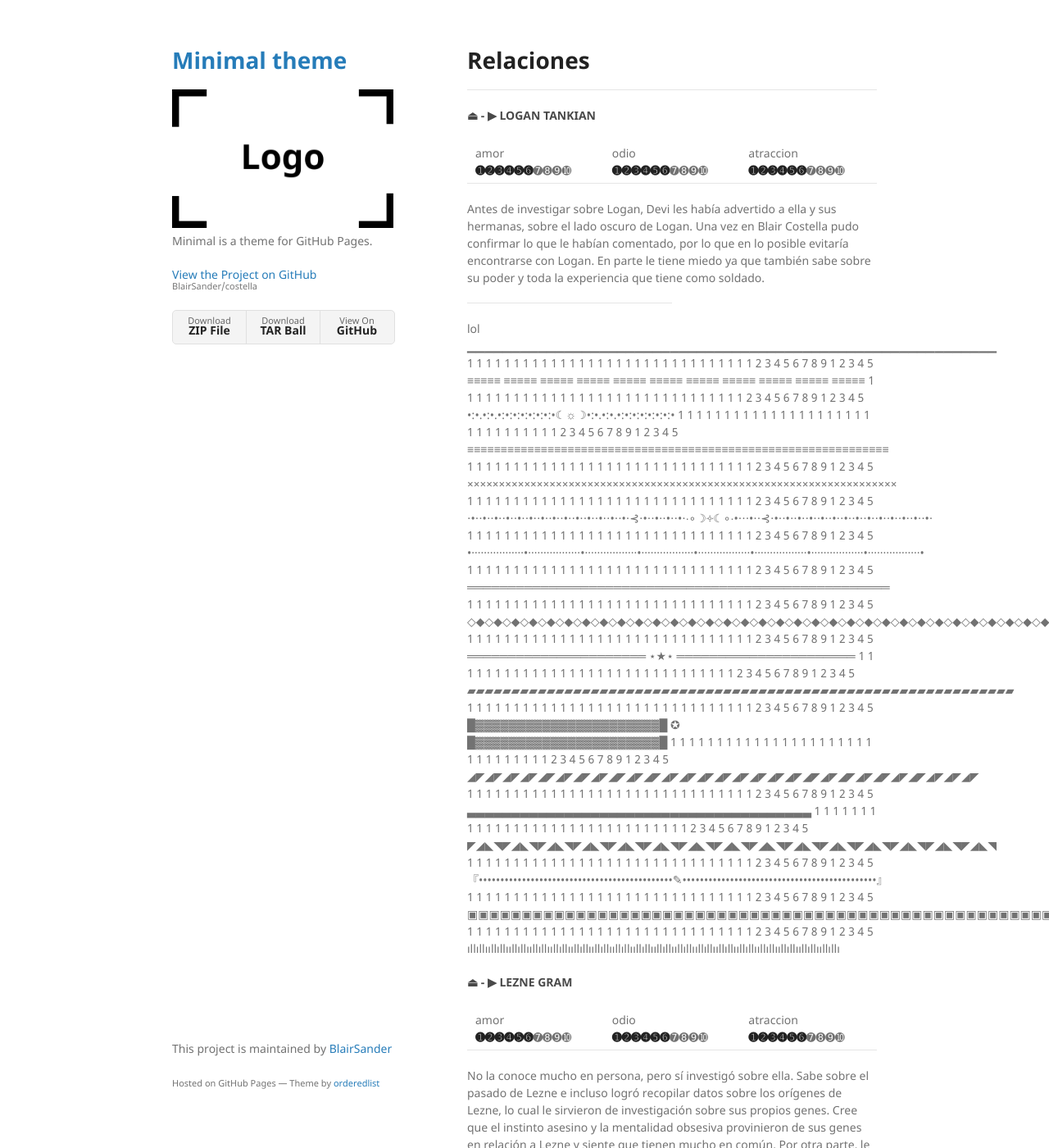
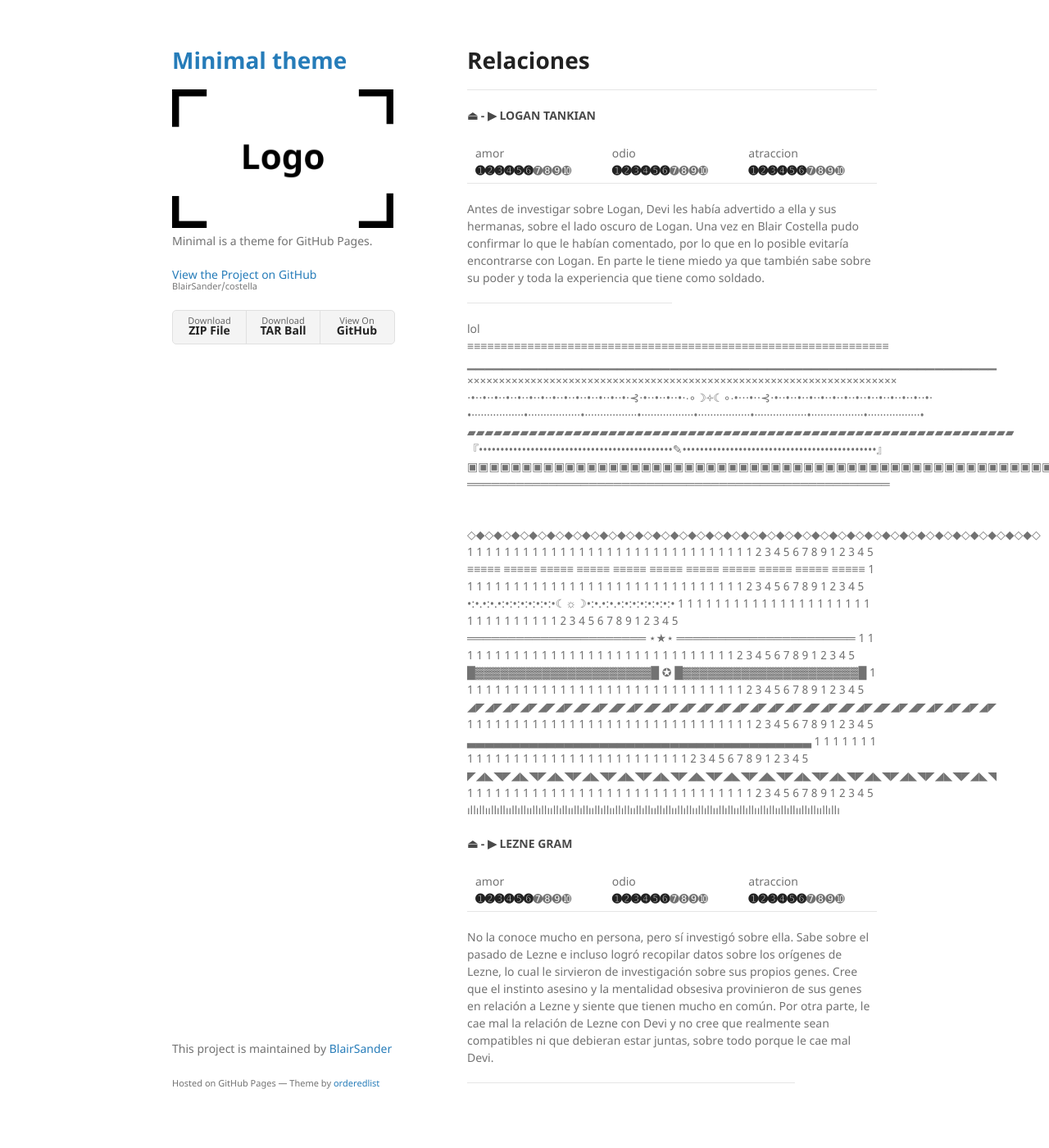
Before and after one commit to BlairSander/costella, a Jekyll site: the page built from relaciones.md, in a window 1280 px wide and 1400 px high. Shown: the whole window at 82% size. Built offline with Jekyll 4.4.1, drawn with Linux system fonts in a browser that asks for light colours; our own code applies the rules of GitHub Pages for plain Markdown files.

Commit message:
Update relaciones.md

```diff
--- a/relaciones.md
+++ b/relaciones.md
@@ -13,39 +13,32 @@ Antes de investigar sobre Logan, Devi les había advertido a ella y sus hermanas
 
  <hr width="50%">
 lol
+<br>≡≡≡≡≡≡≡≡≡≡≡≡≡≡≡≡≡≡≡≡≡≡≡≡≡≡≡≡≡≡≡≡≡≡≡≡≡≡≡≡≡≡≡≡≡≡≡≡≡≡≡≡≡≡≡≡≡≡≡≡≡≡≡
 <br>▁▁▁▁▁▁▁▁▁▁▁▁▁▁▁▁▁▁▁▁▁▁▁▁▁▁▁▁▁▁▁▁▁▁▁▁▁▁▁▁▁▁▁▁▁▁▁▁▁▁▁▁▁▁▁▁▁▁▁▁
+<br>××××××××××××××××××××××××××××××××××××××××××××××××××××××××××××××××××××
+<br>⋅•⋅⋅•⋅⋅•⋅⋅•⋅⋅•⋅⋅•⋅⋅•⋅⋅•⋅⋅•⋅⋅•⋅⋅•⋅⋅•⋅⋅•⋅⋅•⋅⊰⋅•⋅⋅•⋅⋅•⋅⋅•⋅∙∘☽༓☾∘∙•⋅⋅⋅•⋅⋅⊰⋅•⋅⋅•⋅⋅•⋅⋅•⋅⋅•⋅⋅•⋅⋅•⋅⋅•⋅⋅•⋅⋅•⋅⋅•⋅⋅•⋅⋅•⋅⋅•⋅
+<br>•·················•·················•·················•·················•·················•·················•·················•·················•
+<br>▰▰▰▰▰▰▰▰▰▰▰▰▰▰▰▰▰▰▰▰▰▰▰▰▰▰▰▰▰▰▰▰▰▰▰▰▰▰▰▰▰▰▰▰▰▰▰▰▰▰▰▰▰▰▰▰▰▰▰▰▰▰
+<br>『•••••••••••••••••••••••••••••••••••••••••••••✎•••••••••••••••••••••••••••••••••••••••••••••』
+<br>▣▣▣▣▣▣▣▣▣▣▣▣▣▣▣▣▣▣▣▣▣▣▣▣▣▣▣▣▣▣▣▣▣▣▣▣▣▣▣▣▣▣▣▣▣▣▣▣▣▣▣▣▣▣▣▣▣▣▣▣▣▣
+<br>════════════════════════════════════════════════════
+
+
+<br>◇◆◇◆◇◆◇◆◇◆◇◆◇◆◇◆◇◆◇◆◇◆◇◆◇◆◇◆◇◆◇◆◇◆◇◆◇◆◇◆◇◆◇◆◇◆◇◆◇◆◇◆◇◆◇◆◇◆◇◆◇◆◇◆◇
 1 1 1 1 1 1 1 1 1 1 1 1 1 1 1 1 1 1 1 1 1 1 1 1 1 1 1 1 1 1 1 2 3 4 5 6 7 8 9 1 2 3 4 5
 <br>≡≡≡≡≡ ≡≡≡≡≡ ≡≡≡≡≡ ≡≡≡≡≡ ≡≡≡≡≡ ≡≡≡≡≡ ≡≡≡≡≡ ≡≡≡≡≡ ≡≡≡≡≡ ≡≡≡≡≡ ≡≡≡≡≡
 1 1 1 1 1 1 1 1 1 1 1 1 1 1 1 1 1 1 1 1 1 1 1 1 1 1 1 1 1 1 1 2 3 4 5 6 7 8 9 1 2 3 4 5
 <br>•:•.•:•.•:•:•:•:•:•:•:•☾☼☽•:•.•:•.•:•:•:•:•:•:•:•
 1 1 1 1 1 1 1 1 1 1 1 1 1 1 1 1 1 1 1 1 1 1 1 1 1 1 1 1 1 1 1 2 3 4 5 6 7 8 9 1 2 3 4 5
-<br>≡≡≡≡≡≡≡≡≡≡≡≡≡≡≡≡≡≡≡≡≡≡≡≡≡≡≡≡≡≡≡≡≡≡≡≡≡≡≡≡≡≡≡≡≡≡≡≡≡≡≡≡≡≡≡≡≡≡≡≡≡≡≡
-1 1 1 1 1 1 1 1 1 1 1 1 1 1 1 1 1 1 1 1 1 1 1 1 1 1 1 1 1 1 1 2 3 4 5 6 7 8 9 1 2 3 4 5
-<br>××××××××××××××××××××××××××××××××××××××××××××××××××××××××××××××××××××
-1 1 1 1 1 1 1 1 1 1 1 1 1 1 1 1 1 1 1 1 1 1 1 1 1 1 1 1 1 1 1 2 3 4 5 6 7 8 9 1 2 3 4 5
-<br>⋅•⋅⋅•⋅⋅•⋅⋅•⋅⋅•⋅⋅•⋅⋅•⋅⋅•⋅⋅•⋅⋅•⋅⋅•⋅⋅•⋅⋅•⋅⋅•⋅⊰⋅•⋅⋅•⋅⋅•⋅⋅•⋅∙∘☽༓☾∘∙•⋅⋅⋅•⋅⋅⊰⋅•⋅⋅•⋅⋅•⋅⋅•⋅⋅•⋅⋅•⋅⋅•⋅⋅•⋅⋅•⋅⋅•⋅⋅•⋅⋅•⋅⋅•⋅⋅•⋅
-1 1 1 1 1 1 1 1 1 1 1 1 1 1 1 1 1 1 1 1 1 1 1 1 1 1 1 1 1 1 1 2 3 4 5 6 7 8 9 1 2 3 4 5
-<br>•·················•·················•·················•·················•·················•·················•·················•·················•
-1 1 1 1 1 1 1 1 1 1 1 1 1 1 1 1 1 1 1 1 1 1 1 1 1 1 1 1 1 1 1 2 3 4 5 6 7 8 9 1 2 3 4 5
-<br>════════════════════════════════════════════════════
-1 1 1 1 1 1 1 1 1 1 1 1 1 1 1 1 1 1 1 1 1 1 1 1 1 1 1 1 1 1 1 2 3 4 5 6 7 8 9 1 2 3 4 5
-<br>◇◆◇◆◇◆◇◆◇◆◇◆◇◆◇◆◇◆◇◆◇◆◇◆◇◆◇◆◇◆◇◆◇◆◇◆◇◆◇◆◇◆◇◆◇◆◇◆◇◆◇◆◇◆◇◆◇◆◇◆◇◆◇◆◇◆◇
-1 1 1 1 1 1 1 1 1 1 1 1 1 1 1 1 1 1 1 1 1 1 1 1 1 1 1 1 1 1 1 2 3 4 5 6 7 8 9 1 2 3 4 5
 <br>══════════════════════ ⋆★⋆ ══════════════════════
 1 1 1 1 1 1 1 1 1 1 1 1 1 1 1 1 1 1 1 1 1 1 1 1 1 1 1 1 1 1 1 2 3 4 5 6 7 8 9 1 2 3 4 5
-<br>▰▰▰▰▰▰▰▰▰▰▰▰▰▰▰▰▰▰▰▰▰▰▰▰▰▰▰▰▰▰▰▰▰▰▰▰▰▰▰▰▰▰▰▰▰▰▰▰▰▰▰▰▰▰▰▰▰▰▰▰▰▰
+<br>█▓▓▓▓▓▓▓▓▓▓▓▓▓▓▓▓▓▓▓▓▓█ ✪ █▓▓▓▓▓▓▓▓▓▓▓▓▓▓▓▓▓▓▓▓▓█
 1 1 1 1 1 1 1 1 1 1 1 1 1 1 1 1 1 1 1 1 1 1 1 1 1 1 1 1 1 1 1 2 3 4 5 6 7 8 9 1 2 3 4 5
-<br>█▓▓▓▓▓▓▓▓▓▓▓▓▓▓▓▓▓▓▓▓▓▓█ ✪ █▓▓▓▓▓▓▓▓▓▓▓▓▓▓▓▓▓▓▓▓▓▓█
-1 1 1 1 1 1 1 1 1 1 1 1 1 1 1 1 1 1 1 1 1 1 1 1 1 1 1 1 1 1 1 2 3 4 5 6 7 8 9 1 2 3 4 5
-<br>◢◤◢◤◢◤◢◤◢◤◢◤◢◤◢◤◢◤◢◤◢◤◢◤◢◤◢◤◢◤◢◤◢◤◢◤◢◤◢◤◢◤◢◤◢◤◢◤◢◤◢◤◢◤◢◤◢◤
+<br>◢◤◢◤◢◤◢◤◢◤◢◤◢◤◢◤◢◤◢◤◢◤◢◤◢◤◢◤◢◤◢◤◢◤◢◤◢◤◢◤◢◤◢◤◢◤◢◤◢◤◢◤◢◤◢◤◢◤◢◤
 1 1 1 1 1 1 1 1 1 1 1 1 1 1 1 1 1 1 1 1 1 1 1 1 1 1 1 1 1 1 1 2 3 4 5 6 7 8 9 1 2 3 4 5
 <br>▃▃▃▃▃▃▃▃▃▃▃▃▃▃▃▃▃▃▃▃▃▃▃▃▃▃▃▃▃▃▃▃▃▃▃▃▃▃▃
 1 1 1 1 1 1 1 1 1 1 1 1 1 1 1 1 1 1 1 1 1 1 1 1 1 1 1 1 1 1 1 2 3 4 5 6 7 8 9 1 2 3 4 5
 <br>◤◢◣◥◤◢◣◥◤◢◣◥◤◢◣◥◤◢◣◥◤◢◣◥◤◢◣◥◤◢◣◥◤◢◣◥◤◢◣◥◤◢◣◥◤◢◣◥◤◢◣◥◤◢◣◥◤◢◣◥
-1 1 1 1 1 1 1 1 1 1 1 1 1 1 1 1 1 1 1 1 1 1 1 1 1 1 1 1 1 1 1 2 3 4 5 6 7 8 9 1 2 3 4 5
-<br>『•••••••••••••••••••••••••••••••••••••••••••••✎•••••••••••••••••••••••••••••••••••••••••••••』
-1 1 1 1 1 1 1 1 1 1 1 1 1 1 1 1 1 1 1 1 1 1 1 1 1 1 1 1 1 1 1 2 3 4 5 6 7 8 9 1 2 3 4 5
-<br>▣▣▣▣▣▣▣▣▣▣▣▣▣▣▣▣▣▣▣▣▣▣▣▣▣▣▣▣▣▣▣▣▣▣▣▣▣▣▣▣▣▣▣▣▣▣▣▣▣▣▣▣▣▣▣▣▣▣▣▣▣▣
 1 1 1 1 1 1 1 1 1 1 1 1 1 1 1 1 1 1 1 1 1 1 1 1 1 1 1 1 1 1 1 2 3 4 5 6 7 8 9 1 2 3 4 5
 <br>ıllıllııllıllııllıllııllıllııllıllııllıllııllıllııllıllııllıllııllıllııllıllııllıllııllıllııllıllııllıllııllıllııllıllııllıllı
 
```
